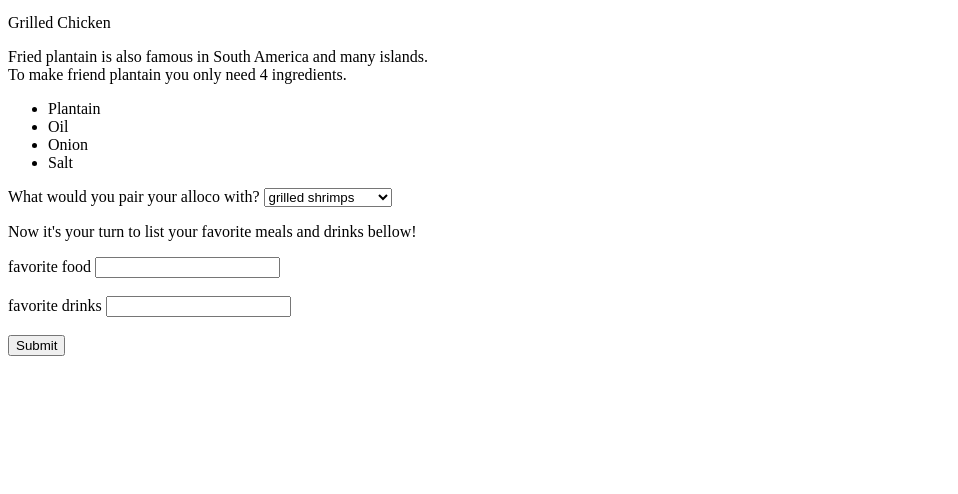
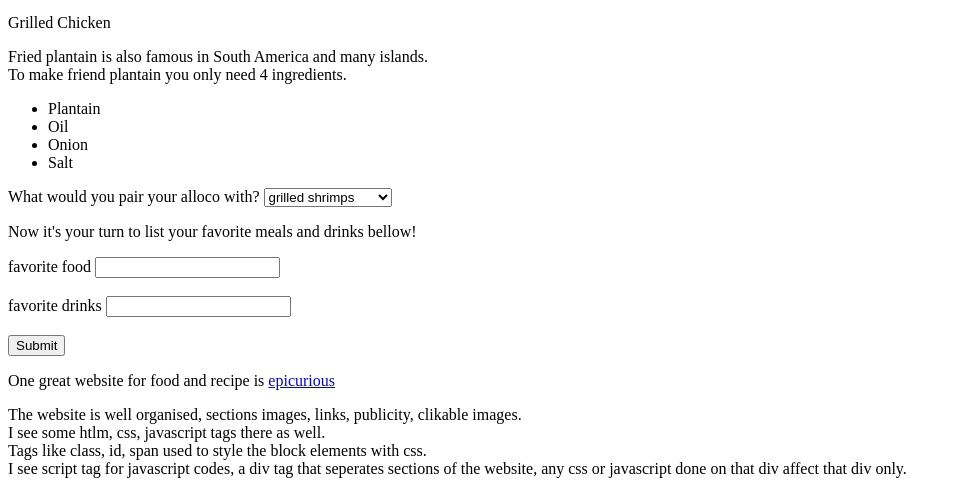
Before and after one commit to samira-ouraga/samira-ouraga.github.io, a plain HTML site: page index.html in a window 1280 px wide. Shown: the part 922-1416 px from the top of the page, without its empty margins (0-958 px from the left). Before the commit the page ends 1286 px from the top, so only its background shows below. Drawn offline with Linux system fonts and the light colour scheme.

Commit message:
added a link to a new website and some texts

```diff
--- a/index.html
+++ b/index.html
@@ -48,8 +48,10 @@
 <br>
 <br>
 	<button type="Submit"> Submit </button>
+</form>
+<p> One great website for food and recipe is <a href="http://www.epicurious.com/">epicurious</a></p>
+<p>The website is well organised, sections images, links, publicity, clikable images.<br> I see some htlm, css, javascript tags there as well. <br>Tags like class, id, span used to style the block elements with css. <br> I see script tag for javascript codes, a div tag that seperates sections of the website, any css or javascript done on that div affect that div only.
 
-</form>
 
 </body>
 </html>
```
